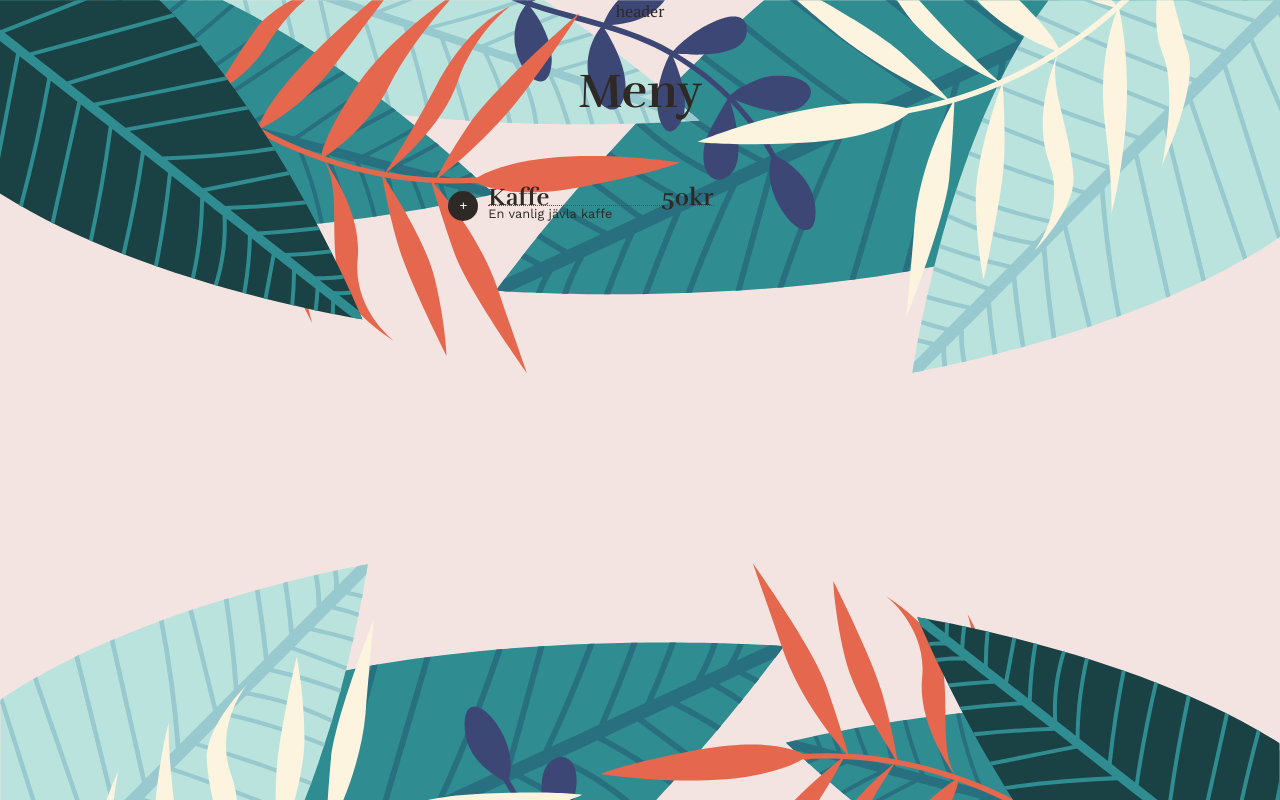
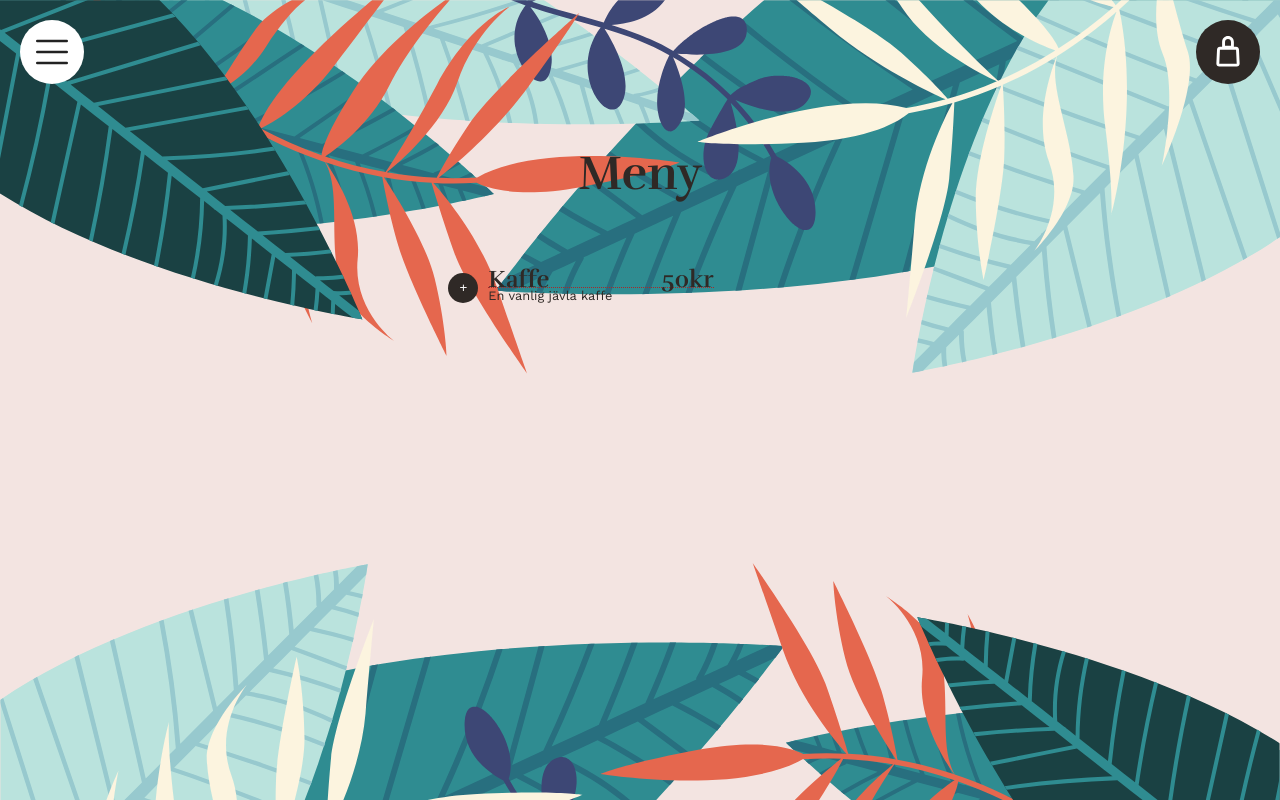
Before and after one commit to christopherwahlstrom/AirBean, a React (Create React App) app: page /menu in a window 1280 px wide. Built offline with nearby package versions, Linux system fonts and the light colour scheme.

Commit message:
header styled

```diff
--- /dev/null
+++ b/src/components/Header.css
@@ -0,0 +1,22 @@
+.header {
+  min-height: 60px;
+  padding: 20px;
+
+  display: flex;
+  flex-direction: row;
+  justify-content: space-between;
+  align-items: center;
+}
+
+.header--icon {
+  width: 2rem;
+  height: 2rem;
+}
+.header--iconWrapper {
+  padding: 1rem;
+  border-radius: 50%;
+  display: flex;
+}
+
+.iconWrapper--nav { background-color: white; }
+.iconWrapper--cart { background-color: #2F2926; }
--- a/src/components/Header.js
+++ b/src/components/Header.js
@@ -1,7 +1,20 @@
+import './Header.css';
+
+import Cart from './Cart';
+import NavMenu from './NavMenu';
+import shoppingBag from '../graphics/bag.svg';
+import navicon from '../graphics/navicon.svg';
+
 function Header() {
     return (
-        <section>
-            header
+        <section className="header">
+            <section className="header--iconWrapper iconWrapper--nav" onClick={ NavMenu }>
+                <img src={ navicon } alt="shopping bag" className="header--icon" />
+            </section>
+
+            <section className="header--iconWrapper iconWrapper--cart" onClick={ Cart } >
+                <img src={ shoppingBag } alt="shopping bag" className="header--icon" />
+            </section>
         </section>
     );
 }
```
